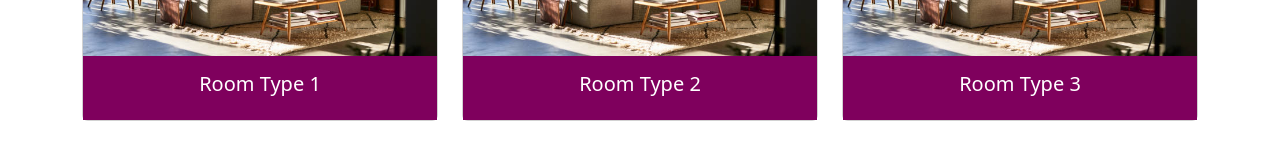
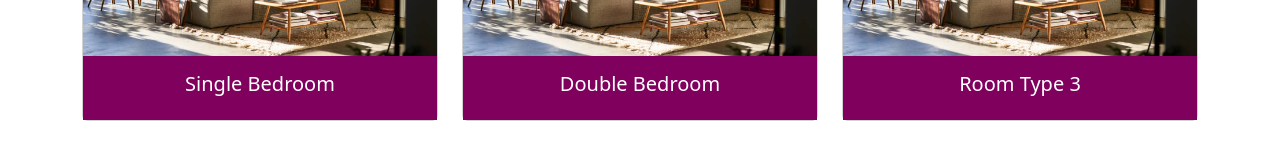
Before and after one commit to vincenttommi/Django-Next-js, a Next.js app in the folder frontend/: page /room-types in a window 1280 px wide. Shown: the part 349-492 px from the top of the page. Built offline with nearby package versions, Linux system fonts and the light colour scheme.

Commit message:
Room detail booking  form

```diff
--- a/frontend/src/app/room-types/page.js
+++ b/frontend/src/app/room-types/page.js
@@ -12,7 +12,8 @@ export default function Page() {
                         </Link>
                         <div className="card-body hms-bg-normal text-center text-white">
                             <h5 className="card-title">
-                                <Link href='/room-types' className="text-white">Room Type 1</Link>
+                                <Link href='/room-types/single-rooms' className="text-white">Single Bedroom
+                                </Link>
                             </h5>
                         </div>
                     </div>
@@ -24,7 +25,8 @@ export default function Page() {
                         </Link>
                         <div className="card-body hms-bg-normal text-center text-white">
                             <h5 className="card-title">
-                                <Link href='/room-types' className="text-white">Room Type 2</Link>
+                                <Link href='/room-types/double-bed-room' className="text-white">Double Bedroom
+                                </Link>
                             </h5>
                         </div>
                     </div>
@@ -36,7 +38,8 @@ export default function Page() {
                         </Link>
                         <div className="card-body hms-bg-normal text-white text-center">
                             <h5 className="card-title">
-                                <Link href='/room-types' className="text-white">Room Type 3</Link>
+                                <Link href='/room-type/double-bed-rooms' className="text-white">Room Type 3
+                                </Link>
                             </h5>
                         </div>
                     </div>
@@ -48,7 +51,8 @@ export default function Page() {
                         </Link>
                         <div className="card-body hms-bg-normal text-white text-center">
                             <h5 className="card-title">
-                                <Link href='/room-types' className="text-white">Room Type 4</Link>
+                                <Link href='/room-types' className="text-white">Room Type 4
+                                </Link>
                             </h5>
                         </div>
                     </div>
@@ -60,7 +64,8 @@ export default function Page() {
                         </Link>
                         <div className="card-body hms-bg-normal text-white text-center">
                             <h5 className="card-title">
-                                <Link href='/room-types' className="text-white">Room Type 5</Link>
+                                <Link href='/room-types' className="text-white">Room Type 5
+                                </Link>
                             </h5>
                         </div>
                     </div>
@@ -72,7 +77,8 @@ export default function Page() {
                         </Link>
                         <div className="card-body hms-bg-normal text-white text-center">
                             <h5 className="card-title">
-                                <Link href='/room-types' className="text-white">Room Type 6</Link>
+                                <Link href='/room-types' className="text-white">Room Type 6
+                                </Link>
                             </h5>
                         </div>
                     </div>
```
Also changed, not shown: frontend/src/app/room-types/[slug]/page.js (added, +10 -0 lines).
